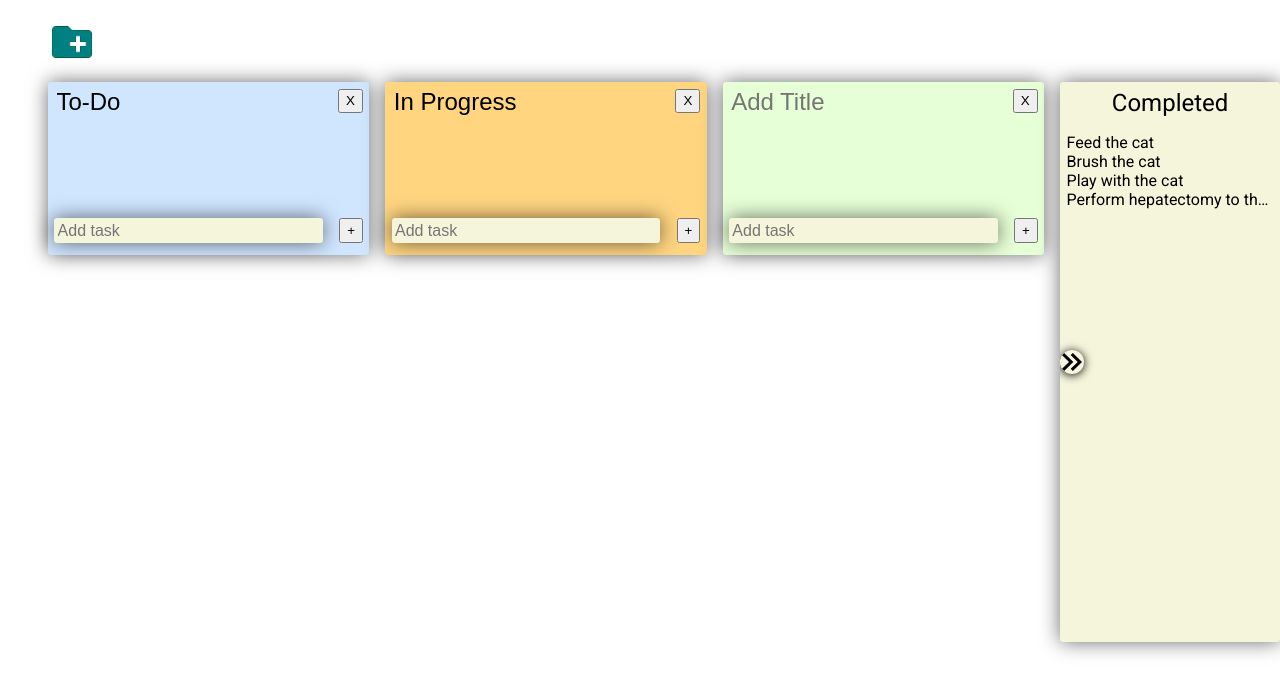
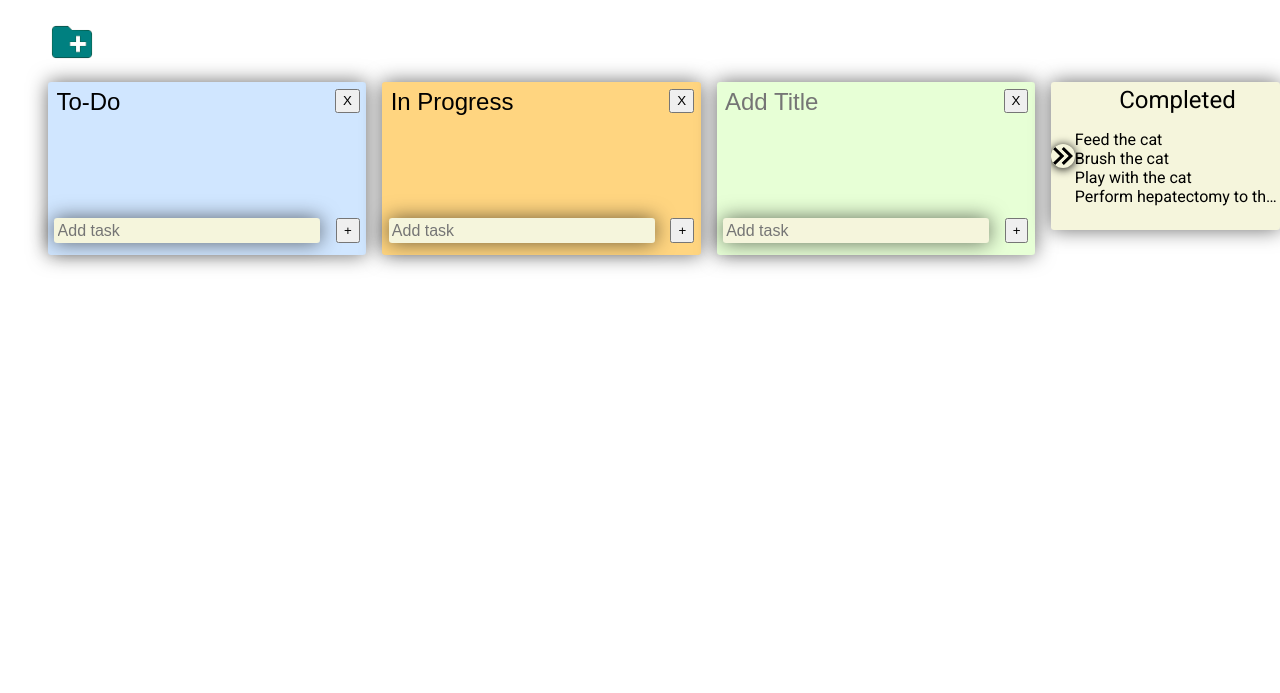
Before and after one commit to FAC29A/oskar-alex, a website with bundled scripts: page index.html in a window 1280 px wide. Shown: the part 89-782 px from the top of the page. Built offline with nearby package versions, Linux system fonts and the light colour scheme.

Commit message:
Organise styling

```diff
--- a/index.html
+++ b/index.html
@@ -30,7 +30,7 @@
           <li>Play with the cat</li>
           <li>Perform hepatectomy to the cat</li>
         </ul>
-        <div id="toggleSidebar" class="sidebar-toggle sidebar-expanded"></div>
+        <div id="toggleSidebar" class="sidebar-toggle"></div>
       </div>
     </div>
   </body>
--- a/scripts/index.js
+++ b/scripts/index.js
@@ -204,7 +204,6 @@ newGroupButton.addEventListener('click', (event) => {
 // Hide/show Sidebar
 // Assuming the sidebar starts out as expanded
 const sidebar = document.getElementById('sidebar')
-sidebar.classList.add('sidebar-expanded')
 
 // The toggle button
 const toggleBtn = document.getElementById('toggleSidebar')
--- a/styles/styles.css
+++ b/styles/styles.css
@@ -58,7 +58,7 @@ h2 {
 }
 
 .hidden {
-  width: 20px !important;
+  width: 5rem !important;
 }
 
 #sidebar {
@@ -68,17 +68,14 @@ h2 {
     /* width: 30%;*/
     background-color: beige;
     box-shadow: var(--box-shadow-light);
-    padding: 1.5rem;
+    padding-left: 1.5rem;
     padding-top: 0.2rem;
+    padding-bottom: 0.5rem;
     padding-right: 0;
     overflow: hidden;
     transition: width 0.3s ease;
-
-}
-
-/* Updated hidden state */
-.hidden {
-    width: 50px;
+    border-radius: 0.2rem;
+    height: fit-content;
 }
 
 /* Since we're toggling the hidden class, we'll use one arrow image that indicates expansion */
@@ -88,10 +85,10 @@ h2 {
 
 .sidebar-toggle {
     position: absolute;
-    left: 0; /* Align to the left edge of the sidebar */
+    left: 0px; /* Align to the left edge of the sidebar */
     top: 50%; /* Center vertically */
     transform: translateY(-50%);
-    cursor: pointer;
+   /* cursor: pointer;*/
     width: 1.5rem; /* Set a width for the toggle area */
     height: 1.5rem; /* Set a height for the toggle area */
     background-repeat: no-repeat;
@@ -99,6 +96,7 @@ h2 {
     background-size: contain;
     box-shadow: 0px 1px 10px rgba(0, 0, 0, 1);
     border-radius: 50%;
+    cursor: pointer;
 }
 
 /* Ensure .sidebar-toggle is always visible */
@@ -144,6 +142,7 @@ h2 {
 ul{
     padding: 0;
     list-style-type: none;
+
 
 }
 
@@ -239,18 +238,6 @@ p, .taskText, .taskText:focus, .taskText:hover{
   width: auto;
 }
 
-#sidebar {
-  display: block;
-  background-color: beige;
-  box-shadow: var(--box-shadow-light);
-  border-radius: 0.2rem;
-  padding: 0.4rem;
-  cursor: pointer;
-  overflow: hidden;
-  position: relative;
-  border-radius: 0.2rem;
-  height: auto;
-}
 
 #clearButton {
   position: absolute;
```
